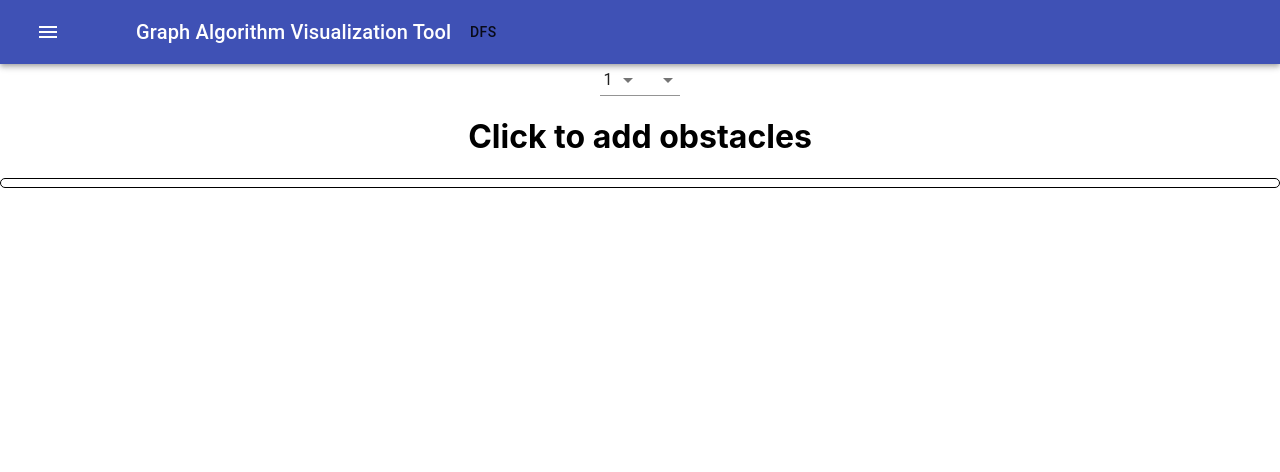
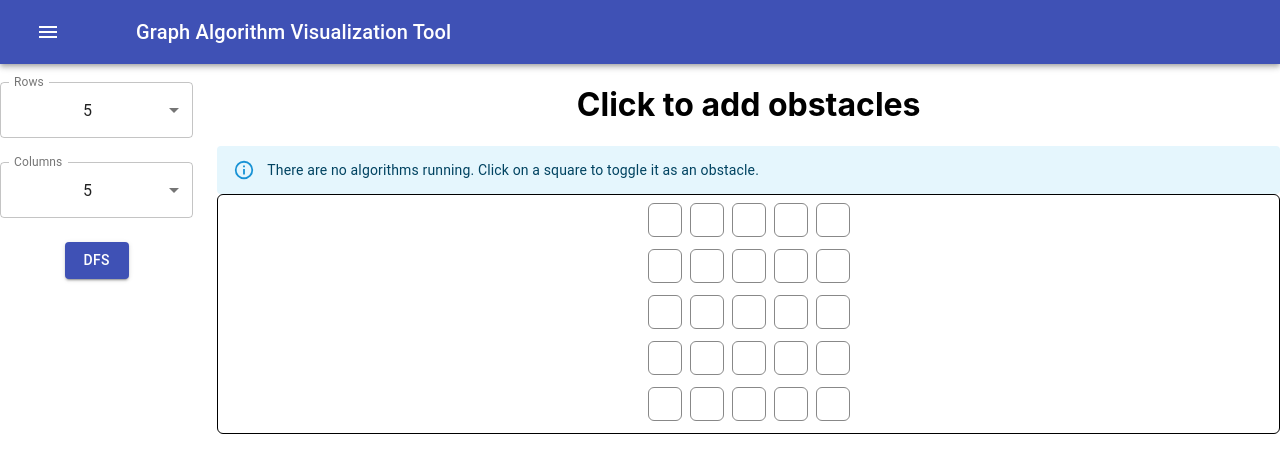
Before and after one commit to srikantv03/graph-visualizer, a React (Create React App) app in the folder graph-vis/: page / in a window 1280 px wide. Shown: the top 472 px of the page. Built offline with nearby package versions, Linux system fonts and the light colour scheme.

Commit message:
graphics work

```diff
--- a/graph-vis/package.json
+++ b/graph-vis/package.json
@@ -3,8 +3,11 @@
   "version": "0.1.0",
   "private": true,
   "dependencies": {
+    "@emotion/react": "^11.8.1",
+    "@emotion/styled": "^11.8.1",
     "@material-ui/core": "^4.12.3",
     "@material-ui/icons": "^4.11.2",
+    "@mui/material": "^5.5.0",
     "@testing-library/jest-dom": "^5.16.1",
     "@testing-library/react": "^11.2.7",
     "@testing-library/user-event": "^12.8.3",
--- a/graph-vis/src/App.css
+++ b/graph-vis/src/App.css
@@ -37,13 +37,17 @@
   }
 }
 
-.gridItem{
+.gridItem {
   display: inline-block;
   width: 32px;
   height: 32px;
   border: solid 1px #888;
   border-radius: 6px;
   margin: 4px;
+  -moz-transition: background-color 0.2s linear;
+  -o-transition: background-color 0.2s linear;
+  -webkit-transition: background-color 0.2s linear;
+  transition: background-color 0.2s linear;
 }
 
 #grid {
@@ -57,9 +61,10 @@
   background: linear-gradient(45deg, rgba(70,70,70,1) 0%, rgba(0,0,0,1) 100%);
 }
 
-.pathObject {
+.gridItem.pathObject {
   background: rgb(9,115,121);
   background: linear-gradient(45deg, rgba(9,115,121,1) 0%, rgba(0,212,255,1) 100%);
+
 }
 
 .highlight
--- a/graph-vis/src/App.js
+++ b/graph-vis/src/App.js
@@ -1,6 +1,7 @@
 import React from "react";
 import ReactDOM from "react-dom";
 import MainWindow from './MainWindow';
+import { ThemeProvider, createTheme } from "@material-ui/core";
 import "./index.css";
 import "./App.css";
 // need to import the vis network css in order to show tooltip
@@ -10,10 +11,18 @@ import "./App.css";
 
 
 function App() {
+  const darkTheme = createTheme({
+    palette: {
+      mode: 'dark',
+    },
+  });
+
   return (
+    <ThemeProvider theme={darkTheme}>
     <div className="App">
       <MainWindow/>
     </div>
+    </ThemeProvider>
 
   );
 }
--- a/graph-vis/src/MainWindow.js
+++ b/graph-vis/src/MainWindow.js
@@ -2,22 +2,43 @@
 import React, {useState} from "react";
 import ReactDOM from "react-dom";
 import Graph from "react-graph-vis";
-import {AppBar, Toolbar, IconButton, Typography, Button, TextField, FormControl, InputLabel, MenuItem, Select, SelectChangeEvent} from '@material-ui/core';
+import {AppBar, Toolbar, IconButton, Typography, Button, TextField, FormControl, InputLabel, MenuItem, Select, SelectChangeEvent, Grid, FormHelperText} from '@material-ui/core';
 import { fade, makeStyles } from '@material-ui/core/styles';
 import MenuIcon from '@material-ui/icons/Menu';
+import { Alert } from "@mui/material";
 
 function MainWindow() {
-    const [cols, setCols] = useState(0);
-    const [rows, setRows] = useState(1);
-    const [obstacles, setObstacles] = useState(2);
-    const [start, setStart] = useState(3);
-    const [end, setEnd] = useState(4);
+    const [cols, setCols] = useState(5);
+    const [rows, setRows] = useState(5);
+    const [obstacles, setObstacles] = useState([]);
+    const [start, setStart] = useState(0);
+    const [end, setEnd] = useState(24);
+    const [running, setRunning] = useState(false);
 
-    const handleRowChange = (e) => setRows(e.target.value);
-    const handleColsChange = (e) => setCols(e.target.value);
+    const handleRowChange = (e) => {
+      setRows(e.target.value);
+      clearGrid();
+    }
+    const handleColsChange = (e) => {
+      setCols(e.target.value);
+      clearGrid()
+    }
 
     const sleep = (milliseconds) => {
       return new Promise(resolve => setTimeout(resolve, milliseconds))
+    }
+
+    const clearGrid = () => {
+      for (var i = 0; i < cols; i++) {
+        data.push([])
+        for (var j = 0; j < rows; j++) {
+          data[i].push((rows * i) + j)
+        }
+      }
+    }
+
+    const bfsSearch = async () => {
+
     }
 
     const dfsSearch = async () => {
@@ -30,13 +51,16 @@ function MainWindow() {
           visited[i].push(false);
         }
       }
-      console.log(m)
-      console.log(n)
-      return await dfsHelper(visited, 0, 0, m, n)
+      setRunning(true)
+      var rval =  await dfsHelper(visited, 0, 0, m, n, 0);
+      setRunning(false);
+      setObstacles([]);
     }
 
-    const dfsHelper = async (visited, x, y, m, n) => {
-      const obst = obstacles instanceof Array ? [...obstacles] : [];
+
+
+    const dfsHelper = async (visited, x, y, m, n, v) => {
+      const obst = [...obstacles];
 
       if (x == m && y == n) {
         return true;
@@ -46,19 +70,21 @@ function MainWindow() {
           console.log(x * (n + 1) + y);
           return false;
         }
-        document.querySelector(`div[data-id='${x * (n + 1) + y}']`).classList.add("pathObject");
+        document.querySelector(`div[data-id='${x * (n + 1) + y}']`).setAttribute("style", `background-color: rgb(0, ${(15-Math.min(m, n)) * v}, ${255 - ((15-Math.min(m, n)) * v)})`);
         var nextMoves = [[x - 1, y],[x + 1, y], [x, y - 1], [x, y + 1]];
         console.log(nextMoves)
         var returnValue = false;
         for (var move of nextMoves) {
-          console.log(move);
           var nx = move[0]
           var ny = move[1]
-
+          if (nx >= visited.length || ny >= visited[0].length) {
+            continue;
+          }
           if (nx >= 0 && ny >= 0 && nx <= n && nx <= m && !visited[nx][ny] && obst.indexOf(`${((nx * (n + 1) + ny))}`) == -1) {
+            console.log(move);
             console.log(visited);
             await sleep(200);
-            returnValue = await dfsHelper(visited, nx, ny, m, n);
+            returnValue = await dfsHelper(visited, nx, ny, m, n, v + 1);
             console.log(returnValue);
             if (returnValue) {
               break;
@@ -67,7 +93,8 @@ function MainWindow() {
         }
         visited[x][y] = false;
         if (!returnValue) {
-          document.querySelector(`div[data-id='${x * (n + 1) + y}']`).classList.remove("pathObject");
+          await sleep(200);
+          document.querySelector(`div[data-id='${x * (n + 1) + y}']`).setAttribute("style", ``);
         }
         return returnValue;
       }
@@ -137,36 +164,52 @@ function MainWindow() {
           <Typography className={classes.title} variant="h6" noWrap>
             Graph Algorithm Visualization Tool
           </Typography>
-          <Button onClick={dfsSearch}>DFS</Button>
         </Toolbar>
       </AppBar>
 
-
-      <Select
-        labelId="row-select-label"
+      <Grid container spacing={3} margin={5}>
+        <Grid item style={{paddingTop: 30}} xs={2}>
+          <Grid container spacing={3}>
+          <Grid item xs={12}>
+            <FormControl fullWidth>
+            <TextField
+            select
             id="row-select"
             value={rows}
-        label="Number of Rows"
+            variant="outlined"
+            label="Rows"
             onChange={handleRowChange}
           >
             {rowOptions.map((value) => (
               <MenuItem value={value}>{value}</MenuItem>
             ))}
-      </Select>
-      <Select
-        labelId="col-select-label"
+            </TextField>
+            </FormControl>
+          </Grid>
+          <Grid item xs={12}>
+          <FormControl fullWidth>
+              <TextField
+              select
               id="col-select"
+              label="Columns"
+              variant="outlined"
               value={cols}
-        label="Age"
-        onChange={handleColsChange}
-      >
+              onChange={handleColsChange} >
                 {colOptions.map((value) => (
                 <MenuItem value={value}>{value}</MenuItem>
                 ))}
-      </Select>
-
+            </TextField>
+            </FormControl>
+          </Grid>
+          <Grid item xs={12}>
+            <Button color="primary" variant="contained" sx={{width: 1}} onClick={dfsSearch}>DFS</Button>
+          </Grid>
+          </Grid>
+        </Grid>
+        <Grid item xs={10}>
         <h1>Click to add obstacles</h1>
-      <div id="grid">
+        <Alert sx={{textAlign: "center"}} severity={!running ?  "info": "warning"}>{!running ? "There are no algorithms running. Click on a square to toggle it as an obstacle." : "An algorithm is currently running."}</Alert>
+        <div id="grid" sx={{minHeight: 400}}>
           {data.map((row, index) => (
             <div>
             {row.map(cellId => <div onClick={editState} className="gridItem" key={cellId} data-id={cellId}></div>)}
@@ -174,6 +217,13 @@ function MainWindow() {
             </div>
           ))}
         </div>
+
+        </Grid>
+
+      </Grid>
+
+
+
     </React.Fragment>
     );
 }
```
Also changed, not shown: 1 other file (tests, documents, lock files or other folders). Lines whose indentation alone changed are shown as unchanged.
